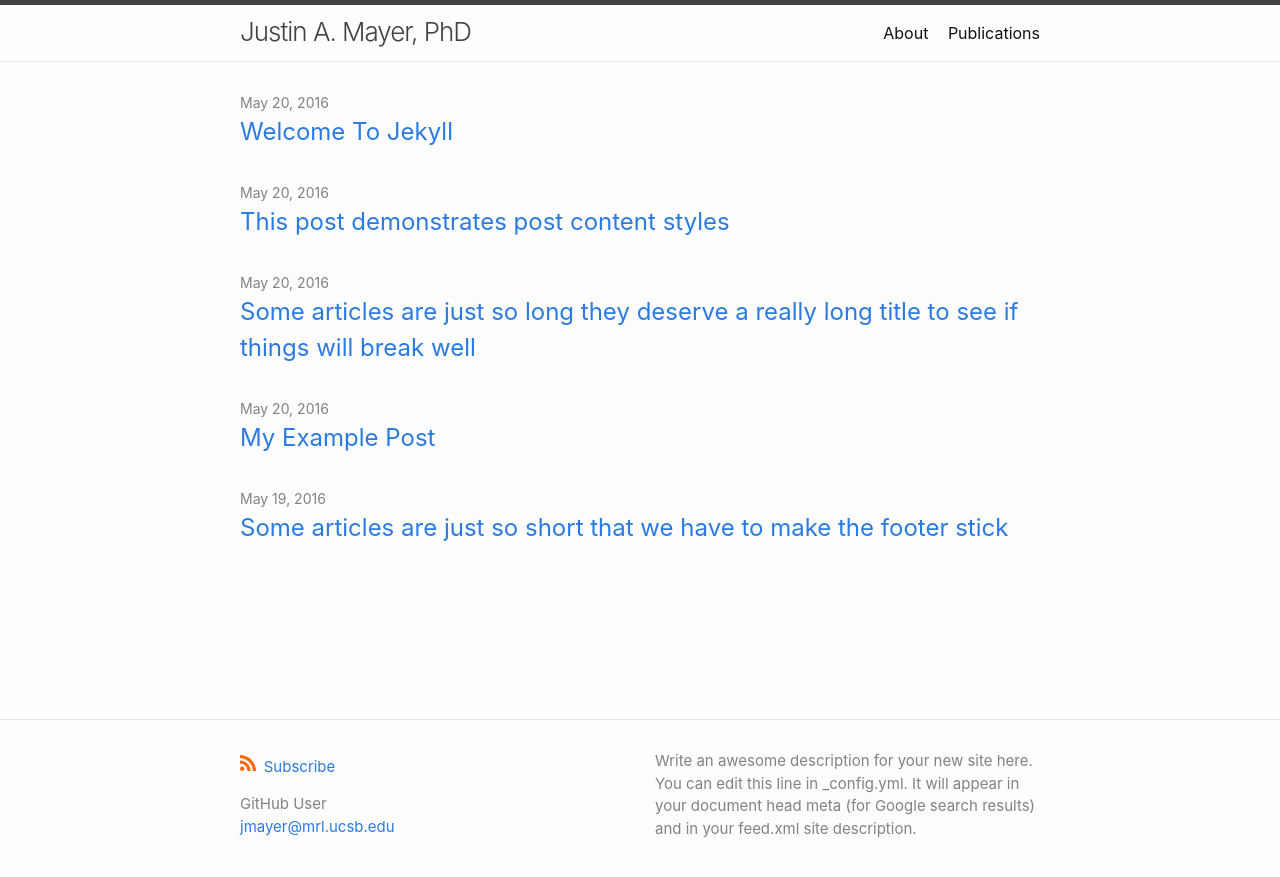
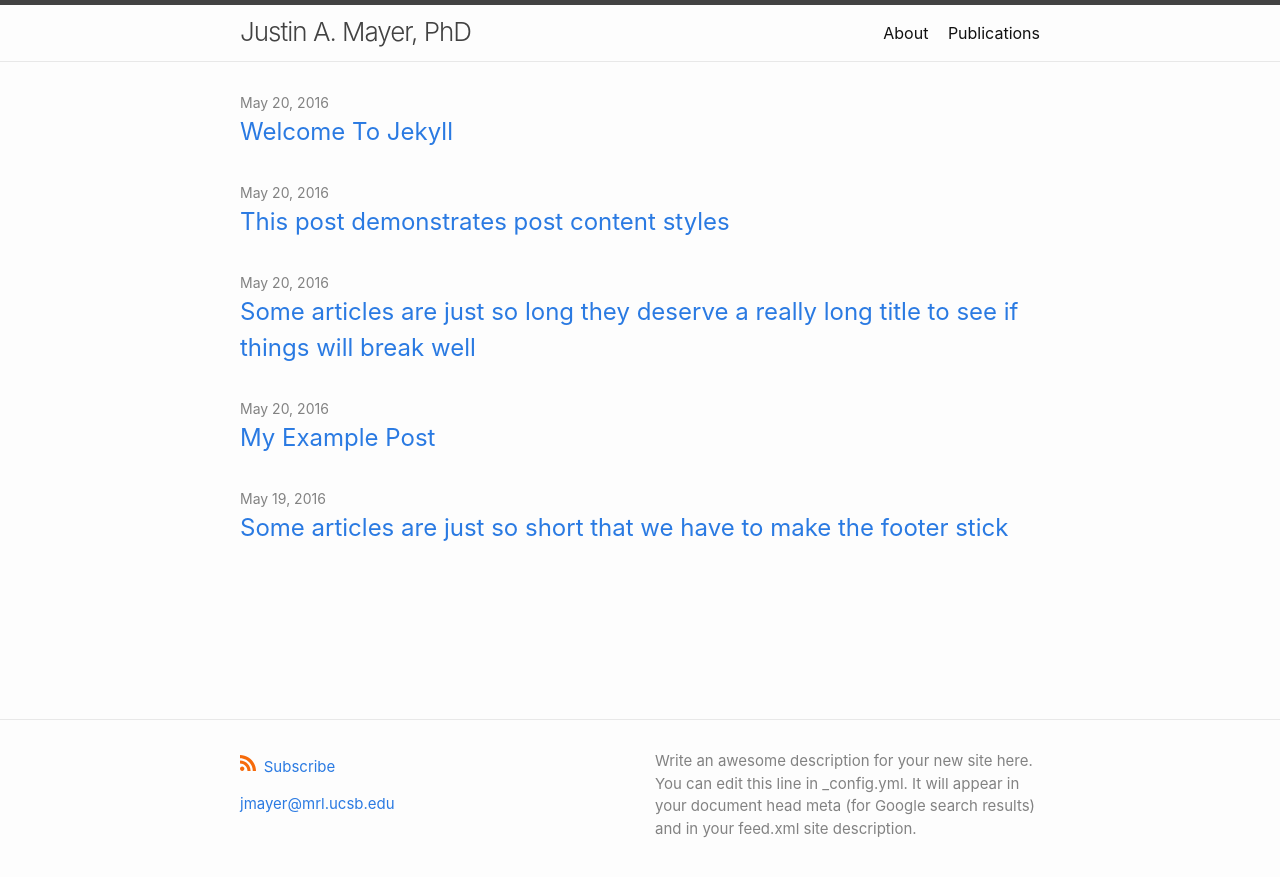
Before and after one commit to jam-1057/jam-1057.github.io, a Jekyll site: the page built from index.md, in a window 1280 px wide. Shown: the top 877 px of the page. Built offline with Jekyll 4.4.1, drawn with Linux system fonts in a browser that asks for light colours.

Commit message:
Update _config.yml

```diff
--- a/_config.yml
+++ b/_config.yml
@@ -1,6 +1,6 @@
 title: Justin A. Mayer, PhD
 author:
-  name: GitHub User
+  name:
   email: jmayer@mrl.ucsb.edu
 
 # The `>` after `description:` means to ignore line-breaks until next key.
```
